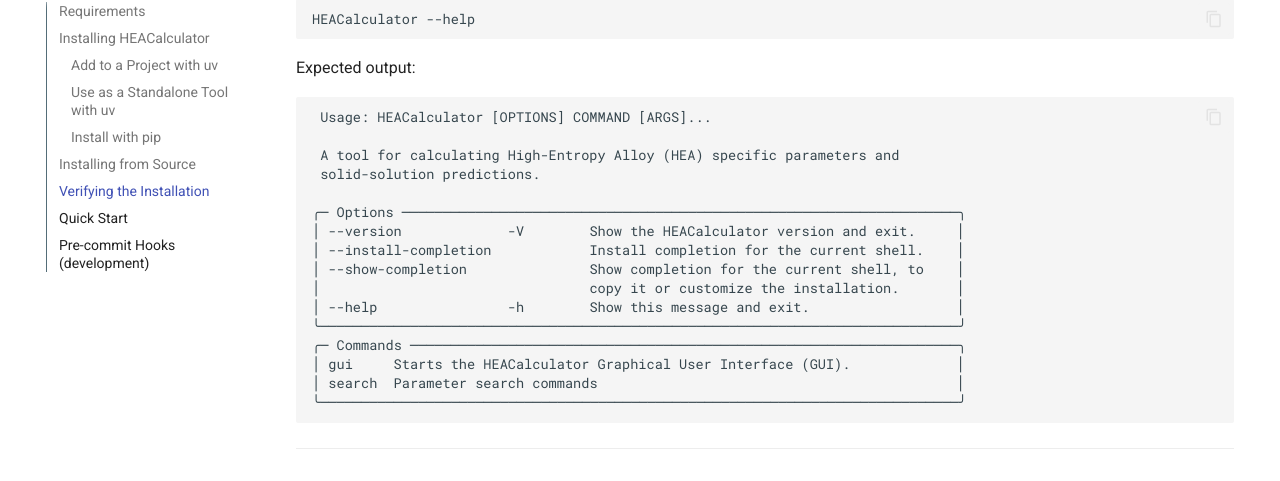
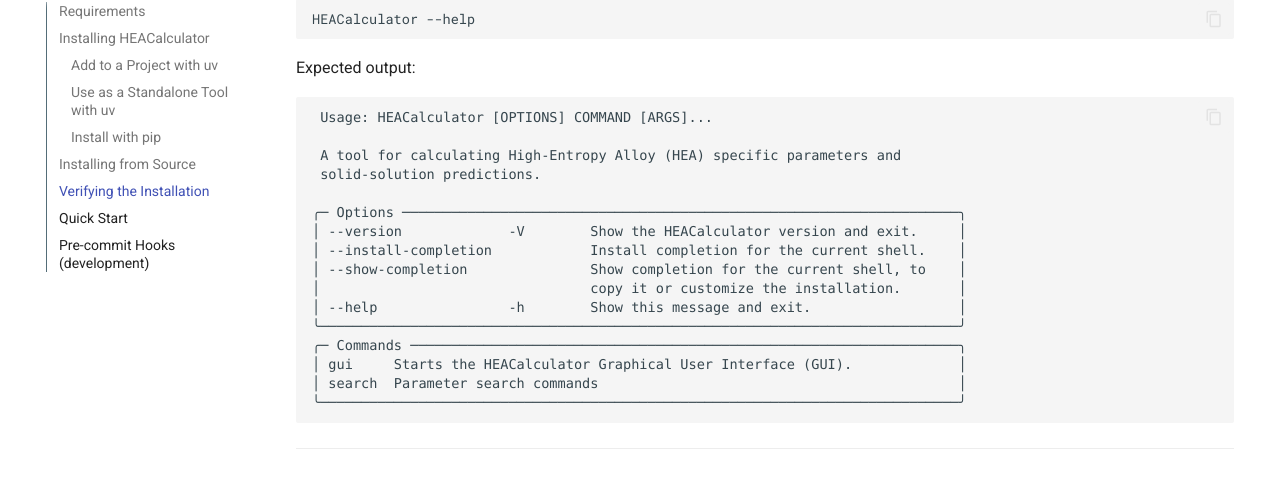
Before and after one commit to dogusariturk/HEACalculator, an MkDocs documentation site: the page built from docs/installation.md, in a window 1280 px wide and 1400 px high, scrolled down 2042 px. Shown: the part 149-630 px from the top of the window. Built offline with MkDocs 1.6.1 and Material for MkDocs 9.7.7, drawn with Linux system fonts in a browser that asks for light colours; comment, search, counter and statistics services are not loaded.

Commit message:
Update CLI output code styles in documentation stylesheet

```diff
--- a/docs/stylesheets/extra.css
+++ b/docs/stylesheets/extra.css
@@ -7,3 +7,7 @@
   height: 40px;
   width: auto;
 }
+
+.cli-output code {
+  font-family: Menlo, Consolas, "DejaVu Sans Mono", "Liberation Mono", monospace;
+}
```
